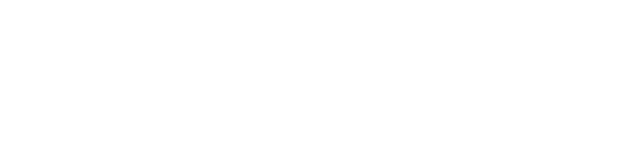
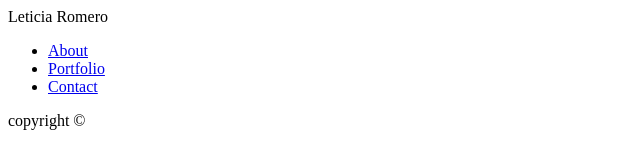
Before and after one commit to Lromero5/portfolio, a plain HTML site: page contact.html in a window 1280 px wide. Shown: the whole page, without its empty margins (0-640 px from the left). Drawn offline with Linux system fonts and the light colour scheme.

Commit message:
maded changes to contact.html

```diff
--- a/contact.html
+++ b/contact.html
@@ -0,0 +1,41 @@
+<!DOCTYPE html>
+<html>
+<head>
+    <meta charset='utf-8'>
+    <meta http-equiv='X-UA-Compatible' content='IE=edge'>
+    <title>Contact</title>
+    <meta name='viewport' content='width=device-width, initial-scale=1'>
+    <!-- <link rel='stylesheet' type='text/css' media='screen' href='main.css'>
+    <script src='main.js'></script> -->
+</head>
+<body>
+
+ <div class="container">
+    <div class="fixed">
+        <header>Leticia Romero</header>
+
+  </div>
+
+  <!-- This div contatins the navigation bar. It should have a fixed postion -->
+ <div>
+     <ul class="navigation_top">
+         <li class="navigation_about">
+           <a href="index.html">About</a>
+         </li>
+         <li class="navigation_portfolio">
+           <a href="Portfolio.html">Portfolio</a>
+         </li>
+         <li class="navigation_contact">
+           <a href="contact.html">Contact</a>
+         </li>
+     </ul>
+ </div>
+
+
+<footer class="center">
+    <p>copyright &copy; </p>
+</footer>
+
+
+</body>
+</html>
```
Also changed, not shown: index.html (+7 -2 lines).
